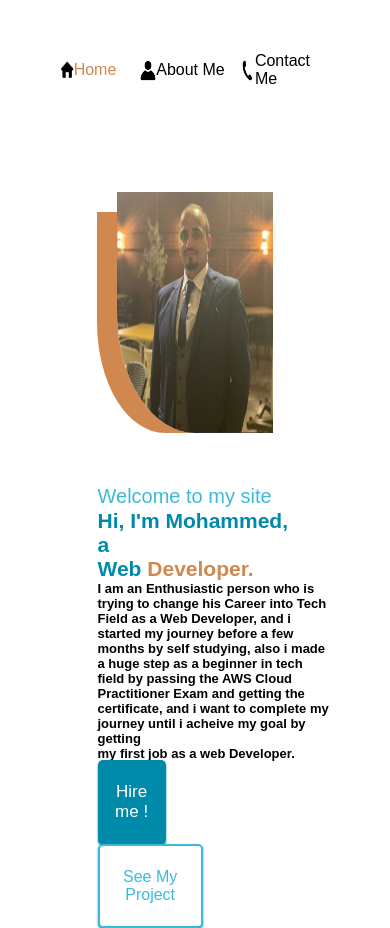
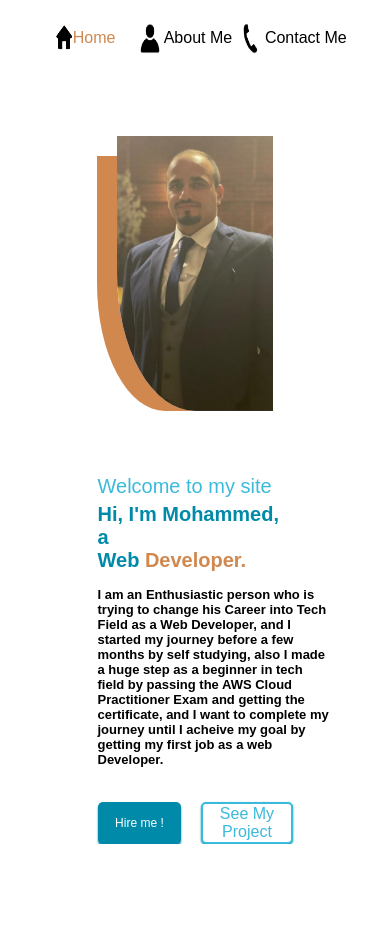
Before and after one commit to mohd3155/TAP, a plain HTML site: page index.html in a window 390 px wide. After the commit the page ends 844 px from the top, so only its background shows below. Drawn offline with Linux system fonts and the light colour scheme.

Commit message:
fixing styles

```diff
--- a/index.html
+++ b/index.html
@@ -35,12 +35,11 @@
         </h1>
         <article>
           I am an Enthusiastic person who is trying to change his Career into
-          Tech Field as a Web Developer, and i started my journey before a few
-          months by self studying, also i made a huge step as a beginner in tech
+          Tech Field as a Web Developer, and I started my journey before a few
+          months by self studying, also I made a huge step as a beginner in tech
           field by passing the AWS Cloud Practitioner Exam and getting the
-          certificate, and i want to complete my journey until i acheive my goal
-          by getting
-          <br />my first job as a web Developer.
+          certificate, and I want to complete my journey until I acheive my goal
+          by getting my first job as a web Developer.
         </article>
         <div class="buttons">
           <button class="btn1">Hire me !</button>
--- a/style.css
+++ b/style.css
@@ -1,22 +1,16 @@
-:root{
-    --blue3A : #008AAA;
-    --blue3B : #3BBADB ;
-    --gold : #D1884F;
+:root {
+  --blue3A: #008aaa;
+  --blue3B: #3bbadb;
+  --gold: #d1884f;
 }
 
-
-*{
+* {
   margin: 0px;
-    font-family: 'Poppins', sans-serif;
-    font-family: 'Rubik', sans-serif;
+  font-family: "Poppins", sans-serif;
+  font-family: "Rubik", sans-serif;
 }
 
-
-
-
-
-
-    body{
+body {
   height: 100vh;
   width: 100%;
   display: flex;
@@ -25,8 +19,8 @@
   align-items: center;
 }
 
-    header{
-        height: 20%;
+header {
+  height: 10%;
   width: 100%;
   display: flex;
   flex-direction: row;
@@ -34,8 +28,7 @@
   justify-content: flex-end;
 }
 
-
-    header nav{
+header nav {
   height: 100%;
   width: 100%;
   display: flex;
@@ -43,7 +36,7 @@
   align-items: center;
 }
 
-    header nav ul{
+header nav ul {
   height: 100%;
   width: 30%;
   display: flex;
@@ -61,33 +54,38 @@
   align-items: center;
 }
 
-    header nav ul li a{
+header nav ul li a {
   text-decoration: none;
   color: black;
 }
+header nav ul li img {
+  text-decoration: none;
+  color: black;
+  height: 55%;
+  width: 22%;
+}
 
-    img{
+img {
   background-color: rgb(255, 255, 255);
   color: black;
   height: 15%;
   width: 18%;
 }
 
-    .home{
+.home {
   display: flex;
-
 }
 
-    .home img{
-        transform: translate(10px,0%);
-        color: var(--gold) ;
-    }
-
-    .home a{
+.home img {
+  transform: translate(10px, 0%);
   color: var(--gold);
 }
 
-    .first-section{
+.home a {
+  color: var(--gold);
+}
+
+.first-section {
   height: 80%;
   width: 90%;
   display: flex;
@@ -96,7 +94,7 @@
   align-items: center;
 }
 
-    .section-text{
+.section-text {
   height: 75%;
   width: 50%;
   display: flex;
@@ -105,7 +103,7 @@
   align-items: flex-start;
 }
 
-    .section-text h4{
+.section-text h4 {
   height: 10%;
   width: 100%;
   color: var(--blue3B);
@@ -113,29 +111,29 @@
   font-weight: 100;
 }
 
-    .section-text h1{
+.section-text h1 {
   height: 30%;
   width: 100%;
   font-size: 60px;
   color: var(--blue3A);
 }
 
-    .section-text span{
+.section-text span {
   color: var(--gold);
 }
 
-    .section-text article{
+.section-text article {
   height: 30%;
   width: 100%;
   font-size: 15px;
   font-weight: 600;
 }
 
-    .section-text .buttons{
+.section-text .buttons {
   width: 100%;
 }
 
-    .btn1{
+.btn1 {
   height: 150%;
   width: 16%;
   margin-right: 20px;
@@ -148,38 +146,37 @@
   cursor: pointer;
 }
 
-    .btn1:hover{
+.btn1:hover {
   background-color: white;
   color: var(--blue3B);
   transition: 0.3s;
   border: solid var(--blue3B) 2px;
 }
 
-    .btn2{
+.btn2 {
   height: 150%;
-        width:22%;
+  width: 22%;
   background-color: white;
-        border:solid var(--blue3B) 2px;
+  border: solid var(--blue3B) 2px;
   color: var(--blue3B);
   font-size: large;
   border-radius: 5px;
   cursor: pointer;
   box-shadow: 0px 1px 2px 0px var(--blue3A);
-
 }
 
-    .btn2:hover{
+.btn2:hover {
   background-color: var(--blue3A);
   color: white;
   transition: 0.3s;
 }
 
-    .section-photo{
+.section-photo {
   height: 80%;
   width: 50%;
   display: flex;
-        justify-content: flex-end;
-        align-items: flex-end;
+  justify-content: center;
+  align-items: center;
 }
 
 .section-photo img {
@@ -187,200 +184,205 @@
   width: 70%;
   border-radius: 0px 0px 0px 50%;
   border: none;
-        box-shadow: -30px 10px 0px -10px var(--gold)
+  box-shadow: -30px 10px 0px -10px var(--gold);
+  object-fit: cover;
 }
 
-
-@media (max-width: 1386px){
-
-    .btn1{
-        height: 100%;
-        width: 16%;
-        margin-right: 20px;
-        background-color: var(--blue3A);
-        border: 0;
-        color: white;
-        border-radius: 5px;
-        font-size: 17px;
-        box-shadow: 0px 2px 2px 0px var(--blue3A);
-        cursor: pointer;
+@media only screen and (max-width: 1400px) {
+  header nav ul {
+    white-space: nowrap;
+    display: flex;
+    width: 40%;
+    gap: 8px;
   }
 
-    .btn1:hover{
-        background-color: white;
-        color: var(--blue3B);
-        transition: 0.3s;
-        border: solid var(--blue3B) 2px;
+  header nav ul li {
+    white-space: nowrap;
+    display: flex;
+    gap: 8px;
   }
 
-    .btn2{
-        height: 100%;
-        width:30%;
-        background-color: white;
-        border:solid var(--blue3B) 2px;
-        color: var(--blue3B);
-        font-size: large;
-        border-radius: 5px;
-        cursor: pointer;
-        box-shadow: 0px 1px 2px 0px var(--blue3A);
-
+  header nav ul li img {
+    height: 40%;
+    width: 25%;
   }
 
-    .btn2:hover{
-        background-color: var(--blue3A);
-        color: white;
-        transition: 0.3s;
+  .section-text h1 {
+    height: 20%;
+    width: 100%;
+    font-size: 32px;
+    color: var(--blue3A);
   }
 
-    @media(max-width: 1321px){
-        .section-text h1{
-            height: 20%;
-            width: 80%;
-            font-size: 40px;
-            color: var(--blue3A);
-        }
+  .section-text h4 {
+    font-size: 28px;
   }
 
-    @media(max-width: 1125px){
-        .section-photo{
-            height: 80%;
-            width: 50%;
-            display: flex;
-            justify-content: center;
-            align-items: center;
-        }
-        .section-photo img {
-            height: 90%;
-            width: 80%;
-            border-radius: 0px 0px 0px 50%;
-            border: none;
-            box-shadow: -30px 10px 0px -10px var(--gold)
+  .section-text article {
+    height: fit-content;
+    width: 100%;
+    font-size: 18px;
+    font-weight: 600;
+    margin-block: 15px;
   }
 
-        .btn1{
-            height: 100%;
-            width: 20%;
-            margin-right: 20px;
-            background-color: var(--blue3A);
-            border: 0;
-            color: white;
-            border-radius: 5px;
-            font-size: 17px;
-            box-shadow: 0px 2px 2px 0px var(--blue3A);
-            cursor: pointer;
-            }
-
-        .btn2{
-            height: 105%;
-            width:30%;
-            background-color: white;
-            border:solid var(--blue3B) 2px;
-            color: var(--blue3B);
-            font-size: large;
-            border-radius: 5px;
-            cursor: pointer;
-            box-shadow: 0px 1px 2px 0px var(--blue3A);
-            }
-    }
-
-    @media(max-width:1101px){
-        .section-text h1{
-            height: 20%;
-            width: 100%;
-            font-size: 40px;
-            color: var(--blue3A);
-        }
-        header nav ul{
-            height: 100%;
-            width: 40%;
-            display: flex;
-            justify-content: space-between;
-            align-items: flex-end;
-            padding-right: 65px;
-        }
-    }
-
-    @media(max-width: 1017px){
-        .btn1{
-            height: 100%;
-            width: 30%;
-            margin-right: 20px;
-            background-color: var(--blue3A);
-            border: 0;
-            color: white;
-            border-radius: 5px;
-            font-size: 17px;
-            box-shadow: 0px 2px 2px 0px var(--blue3A);
-            cursor: pointer;
-        }
-
-        .btn2{
-            height: 100%;
-            width:40%;
-            background-color: white;
-            border:solid var(--blue3B) 2px;
-            color: var(--blue3B);
-            font-size: large;
-            border-radius: 5px;
-            cursor: pointer;
-            box-shadow: 0px 1px 2px 0px var(--blue3A);
-            }
-    }
-
-    @media(max-width: 881px){
-        .section-text h1{
-            height: 20%;
-            width: 100%;
-            font-size: 39px;
-            color: var(--blue3A);
-        }
   .section-photo img {
     height: 80%;
     width: 80%;
     border-radius: 0px 0px 0px 50%;
     border: none;
-            box-shadow: -30px 10px 0px -10px var(--gold)
+    box-shadow: -30px 10px 0px -10px var(--gold);
+    object-fit: cover;
+  }
+  .buttons {
+    display: flex;
+    flex-direction: row;
+    width: 100%;
+    margin-top: 20px;
+  }
+  .buttons .btn1,
+  .btn2 {
+    font-size: 16px;
+    width: 50%;
   }
 }
 
-    @media(max-width: 769px){
-        .section-text h1{
+@media only screen and (max-width: 881px) {
+  header nav ul {
+    white-space: nowrap;
+    display: flex;
+    width: 40%;
+    gap: 8px;
+  }
+
+  header nav ul li {
+    white-space: nowrap;
+    display: flex;
+    gap: 8px;
+  }
+
+  header nav ul li img {
+    height: 40%;
+    width: 25%;
+  }
+
+  .section-text h1 {
     height: 20%;
     width: 100%;
-            font-size: 34px;
+    font-size: 28px;
+    color: var(--blue3A);
+    /* color: pink; */
+  }
+
+  .section-text h4 {
+    font-size: 24px;
+  }
+
+  .section-text article {
+    height: fit-content;
+    width: 100%;
+    font-size: 16px;
+    font-weight: 600;
+    margin-block: 15px;
+  }
+
+  .section-photo img {
+    height: 80%;
+    width: 80%;
+    border-radius: 0px 0px 0px 50%;
+    border: none;
+    box-shadow: -30px 10px 0px -10px var(--gold);
+    object-fit: cover;
+  }
+  .buttons {
+    display: flex;
+    flex-direction: row;
+    width: 100%;
+    margin-top: 20px;
+  }
+  .buttons .btn1,
+  .btn2 {
+    font-size: 16px;
+    width: 50%;
+  }
+}
+
+@media only screen and (max-width: 768px) {
+  .first-section {
+    flex-direction: column-reverse;
+  }
+
+  .section-text h1 {
+    height: 20%;
+    width: 100%;
+    font-size: 20px;
     color: var(--blue3A);
   }
+
+  .section-text h4 {
+    font-size: 16px;
+    margin-block: 5px;
+  }
+
   .section-photo img {
     height: 70%;
     width: 80%;
     border-radius: 0px 0px 0px 50%;
     border: none;
-            box-shadow: -30px 10px 0px -10px var(--gold)
+    box-shadow: -30px 10px 0px -10px var(--gold);
+    object-fit: cover;
   }
 
-        .section-text article{
-            height: 40%;
+  .section-text article {
+    height: fit-content;
     width: 100%;
-            font-size: 15px;
+    font-size: 12px;
     font-weight: 600;
+    margin-block: 15px;
   }
-            header nav{
+
+  header nav {
     display: flex;
     align-items: center;
     justify-content: center;
   }
-            header nav ul{
+
+  header nav ul {
     height: 100%;
     width: 60%;
     display: flex;
     justify-content: space-between;
     align-items: center;
     padding-right: 65px;
+    gap: 20px;
+  }
+
+  header nav ul li {
+    white-space: nowrap;
+    display: flex;
+    gap: 4px;
+  }
+
+  header nav ul li img {
+    height: 40%;
+    width: 25%;
+  }
+
+  .buttons {
+    display: flex;
+    flex-direction: row;
+    width: 100%;
+    margin-top: 20px;
+  }
+  .buttons .btn1,
+  .btn2 {
+    font-size: 12px;
+    width: 50%;
   }
 }
 
-    @media(max-width: 481px){
-        .first-section{
+@media only screen and (max-width: 480px) {
+  .first-section {
     height: 100%;
     width: 100%;
     display: flex;
@@ -388,12 +390,14 @@
     justify-content: space-around;
     align-items: center;
   }
-        header nav{
+
+  header nav {
     display: flex;
     align-items: center;
     justify-content: center;
   }
-        header nav ul{
+
+  header nav ul {
     height: 100%;
     width: 80%;
     display: flex;
@@ -401,14 +405,15 @@
     align-items: center;
     padding-right: 65px;
   }
-        .section-text h1{
+
+  .section-text h1 {
     height: 20%;
     width: 100%;
-            font-size: 21px;
+    font-size: 20x;
     color: var(--blue3A);
   }
 
-        .section-text h4{
+  .section-text h4 {
     font-size: 20px;
   }
   .section-photo img {
@@ -416,17 +421,18 @@
     width: 80%;
     border-radius: 0px 0px 0px 50%;
     border: none;
-            box-shadow: -30px 10px 0px -10px var(--gold)
+    box-shadow: -30px 10px 0px -10px var(--gold);
+    object-fit: cover;
   }
 
-        .section-text article{
+  .section-text article {
     height: 50%;
     width: 120%;
     font-size: 13px;
     font-weight: 600;
   }
 
-            .btn1{
+  .btn1 {
     height: 100%;
     width: 35%;
     margin-right: 20px;
@@ -439,11 +445,11 @@
     cursor: pointer;
   }
 
-            .btn2{
+  .btn2 {
     height: 100%;
-                width:54%;
+    width: 54%;
     background-color: white;
-                border:solid var(--blue3B) 2px;
+    border: solid var(--blue3B) 2px;
     color: var(--blue3B);
     font-size: medium;
     border-radius: 5px;
@@ -451,4 +457,3 @@
     box-shadow: 0px 1px 2px 0px var(--blue3A);
   }
 }
-}
```
Lines whose indentation alone changed are shown as unchanged.
